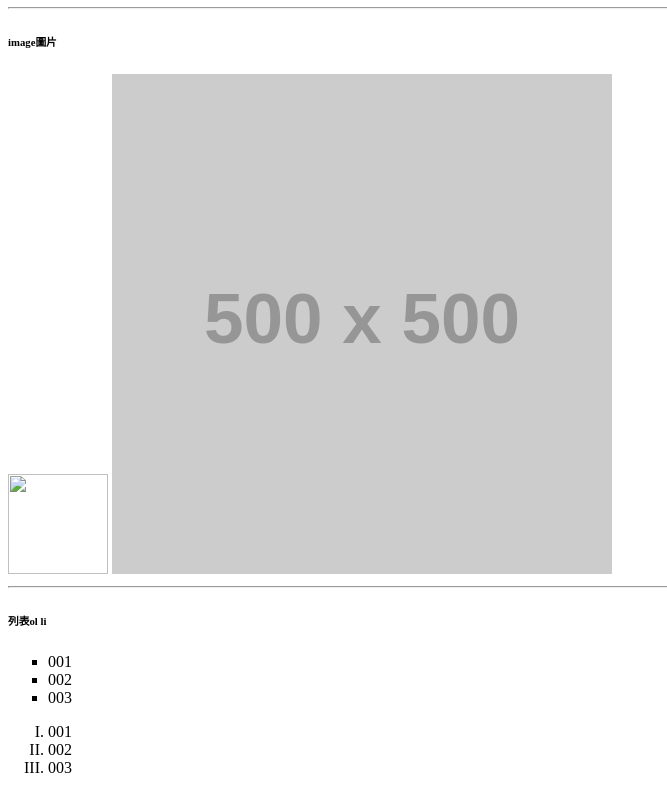
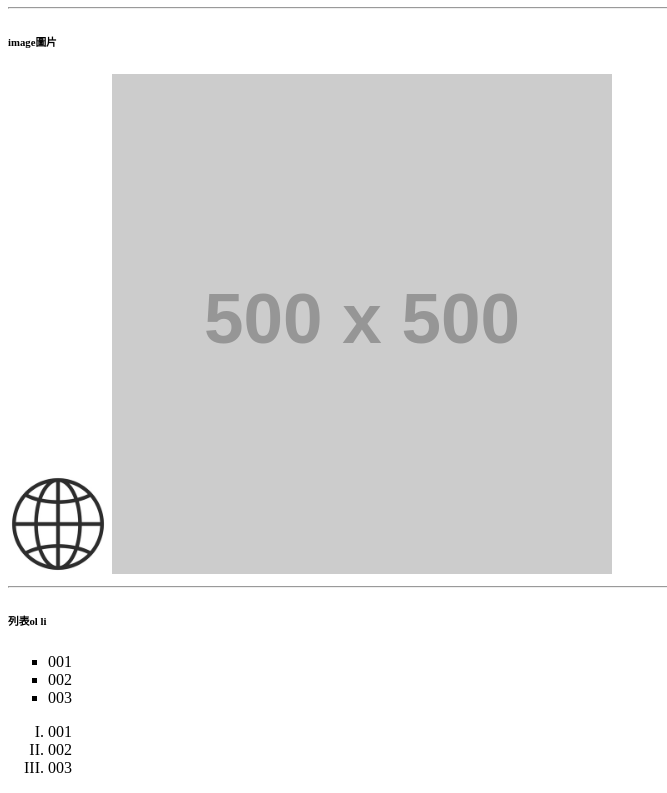
Before and after one commit to 3411007050/3411007050, a plain HTML site: page demo.html in a window 1280 px wide. Shown: the part 963-1756 px from the top of the page, without its empty margins (0-667 px from the left). Drawn offline with Linux system fonts and the light colour scheme; placeholder pictures from the web are drawn by us.

Commit message:
Add files via upload

```diff
--- a/demo.html
+++ b/demo.html
@@ -48,7 +48,7 @@
     <a href="#up">移到最上面</a>
     <hr>
     <h6>image圖片</h6>
-    <img src="sun.png" alt="" width="100" height="100">
+    <img src="dunkey.jpg" alt="" width="100" height="100">
     <img src="https://fakeimg.pl/500x500/200" >
     <hr>
     <h6>列表ol li</h6>
```
Also changed, not shown: index.html (+1 -0 lines), dunkey.jpg (added).
